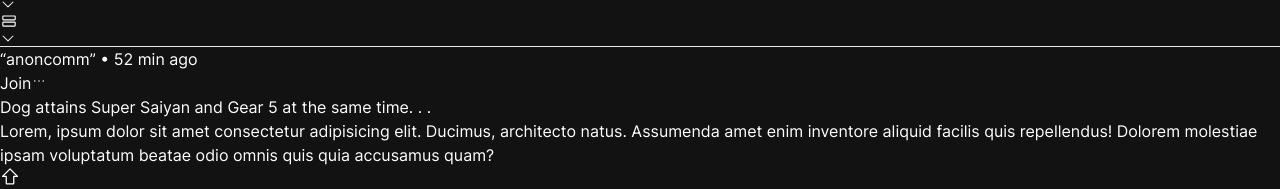
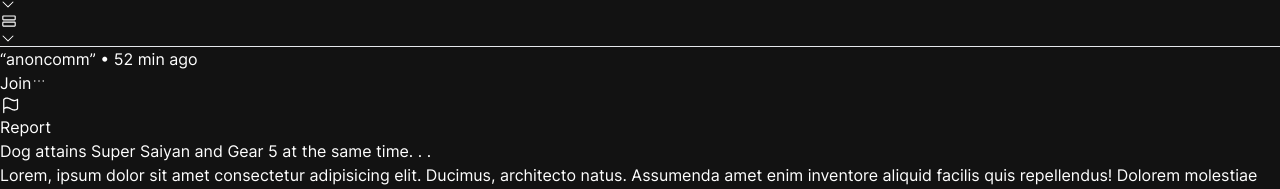
Before and after one commit to Yet-Zio/doublequotes, a React (Vite) app in the folder frontend/: page / in a window 1280 px wide. Both pictures are taken after a click on the button 39 px from the left and 1305 px from the top of the page. Shown: the part 1224-1413 px from the top of the page. Built offline with nearby package versions, Linux system fonts and the light colour scheme; a web font is replaced by a local one.

Commit message:
add report button to post

```diff
--- a/frontend/src/components/cards/PostCard.tsx
+++ b/frontend/src/components/cards/PostCard.tsx
@@ -1,9 +1,51 @@
 import { Link, useNavigate } from "react-router-dom";
 import { ENDQUOTE, STARTQUOTE } from "../../constants";
-import { ArrowFatDown, ArrowFatUp, ChatCenteredText, DotsThree, Export } from "@phosphor-icons/react";
+import { ArrowFatDown, ArrowFatUp, ChatCenteredText, DotsThree, Export, Flag } from "@phosphor-icons/react";
+import { AnimatePresence, motion} from "framer-motion";
+import { useEffect, useRef, useState } from "react";
 
 export default function PostCard({forhome = false, view = "Card", postdetails} : PostCardProps) {
   const navigate = useNavigate()
+
+  const [postMenu, setPostMenu] = useState(false)
+
+  const expandVariants = {
+    hidden: {
+        y: -10,
+        opacity: 0,
+        transition: {
+            duration: 0.2,
+        }
+    },
+    visible: {
+        y: 0,
+        opacity: 1,
+        transition: {
+            duration: 0.2,
+        }
+    },
+  }
+
+  const postMenuRef = useRef<HTMLButtonElement | null>(null)
+
+  useEffect(() => {
+    function handleClickOutside(event: { target: any; }) {
+      if (postMenuRef.current && !postMenuRef.current.contains(event.target)){
+        setPostMenu(false)
+      }
+    }
+
+    const handleScroll = () => {
+        setPostMenu(false)
+    }
+
+    document.addEventListener("mousedown", handleClickOutside)
+    window.addEventListener('scroll', handleScroll)
+    return () => {
+      document.removeEventListener("mousedown", handleClickOutside)
+      window.removeEventListener('scroll', handleScroll)
+    }
+  }, [postMenuRef])
 
   return (
     <div className="flex flex-col w-[360px] md:w-[600px] cursor-pointer hover:bg-[#1f211d] rounded-xl mb-3 p-2 useinter">
@@ -16,9 +58,23 @@ export default function PostCard({forhome = false, view = "Card", postdetails} :
               <span className="text-xs me-1 text-slate-500">&nbsp;•&nbsp;</span>
               <span className="text-xs text-slate-400">{postdetails.timestamp}</span>
             </div>
-            <div className="flex w-[1/4] justify-center items-center mb-2">
+            <div className="flex w-[1/4] relative justify-center items-center mb-2">
               <button className="ps-4 pe-4 bg-[#A9A74F] hover:bg-[#A9A74F]/75 rounded-full text-xs h-8 justify-center items-center">Join</button>
-              <button className='font-bold ms-2 flex justify-center items-center h-10 w-10 bg-transparent rounded-full useinter text-sm hover:bg-[#30312f]'><DotsThree size={16}/></button>
+              <button ref={postMenuRef} className='font-bold ms-2 flex justify-center items-center h-10 w-10 bg-transparent rounded-full useinter text-sm hover:bg-[#30312f]' onClick={() => {setPostMenu(!postMenu)}}><DotsThree size={16}/></button>
+              <AnimatePresence>
+                {postMenu && (
+                  <motion.div className="flex mt-20 absolute bg-[#1a1e15] flex-col w-[115px] h-[40px] space-y-1 rounded-lg"
+                    variants={expandVariants}
+                    initial="hidden"
+                    animate="visible"
+                    exit="hidden">
+                      <div className="flex w-full h-full justify-evenly items-center hover:bg-[#2a3022] rounded-lg">
+                        <Flag size={20}/>
+                        <span className="text-sm">Report</span>
+                      </div>
+                  </motion.div>
+                )}
+              </AnimatePresence>
             </div>
           </div>
           <Link to={"~/" + postdetails.communityname + "/comments/" + postdetails.postid} className="flex flex-col w-full h-[452px]">
--- a/frontend/src/components/layout/Select.tsx
+++ b/frontend/src/components/layout/Select.tsx
@@ -65,7 +65,7 @@ export default function Select({type}: SortSelectProps) {
       document.removeEventListener("mousedown", handleClickOutside)
       window.removeEventListener('scroll', handleScroll)
     }
-  }, [expandTypeRef, expandLocRef])
+  }, [expandTypeRef, expandLocRef, expandViewRef])
 
 
 
```
